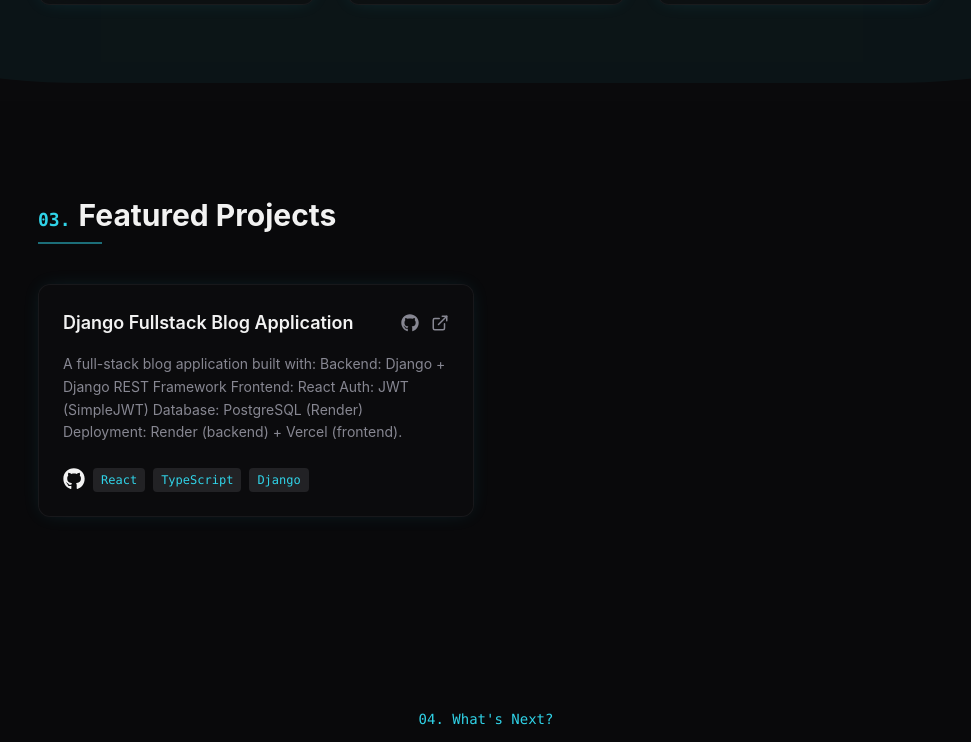
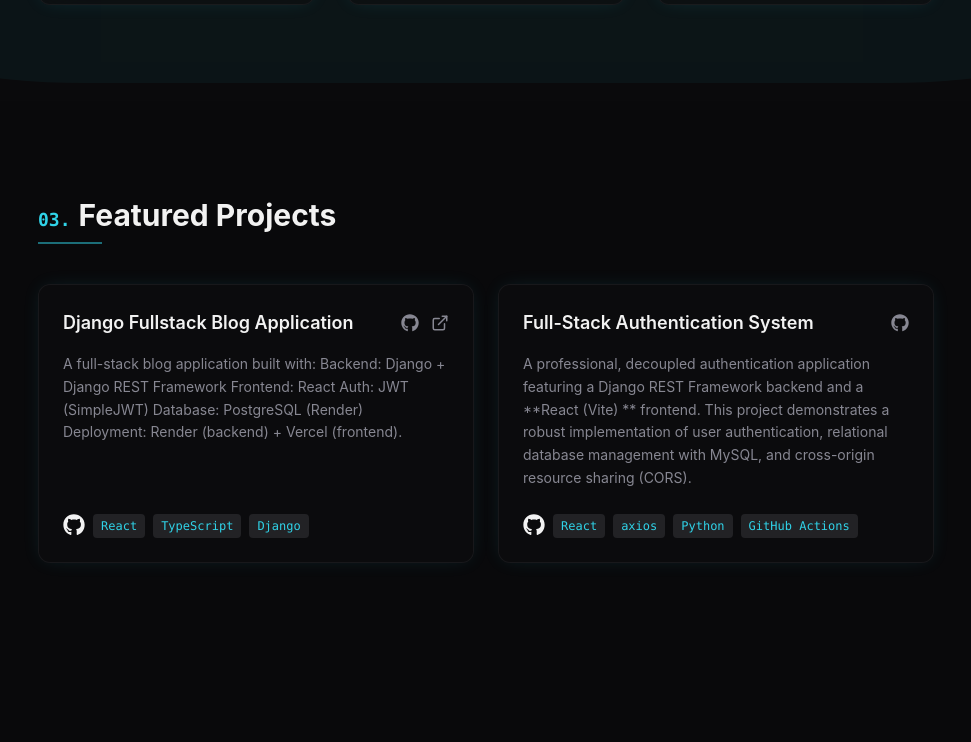
Before and after one commit to kaahoza/portfolio, a React (Vite) app in the folder my_portfolio/: page / in a window 1280 px wide. Shown: the part 1717-2459 px from the top of the page, without its empty margins (154-1125 px from the left). Built offline with nearby package versions, Linux system fonts and the light colour scheme.

Commit message:
update: add Project

```diff
--- a/my_portfolio/src/components/ProjectsSection.jsx
+++ b/my_portfolio/src/components/ProjectsSection.jsx
@@ -10,13 +10,13 @@
     github: "https://github.com/kaahoza/django-fullstack-Blog-application.git",
     live: "https://django-fullstack-blog-application.vercel.app/",
   },
-  // {
-  //   title: "DevFlow CLI",
-  //   description:
-  //     "An open-source command-line tool that automates development workflows including testing, linting, and deployment pipelines.",
-  //   tech: ["Go", "Docker", "GitHub Actions"],
-  //   github: "https://github.com",
-  // },
+  {
+    title: "Full-Stack Authentication System",
+    description:
+      "A professional, decoupled authentication application featuring a Django REST Framework backend and a **React (Vite) ** frontend. This project demonstrates a robust implementation of user authentication, relational database management with MySQL, and cross-origin resource sharing (CORS)." ,
+    tech: ["React","axios","Python" ,"GitHub Actions"],
+    github: "https://github.com/kaahoza/django-react-auth-system",
+  },
   // {
   //   title: "Artisan Marketplace",
   //   description:
```
